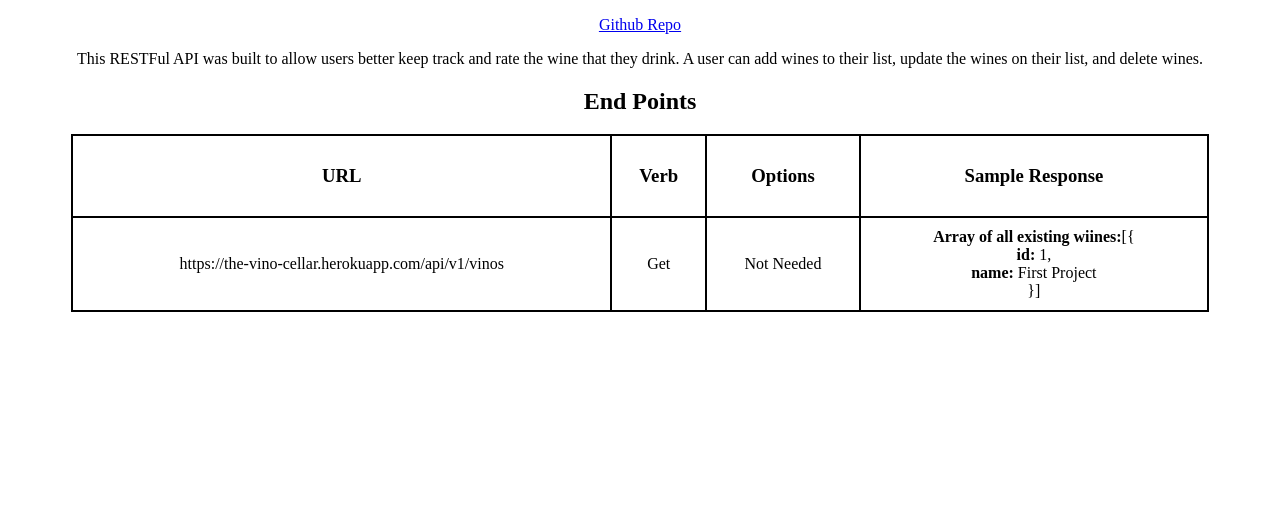
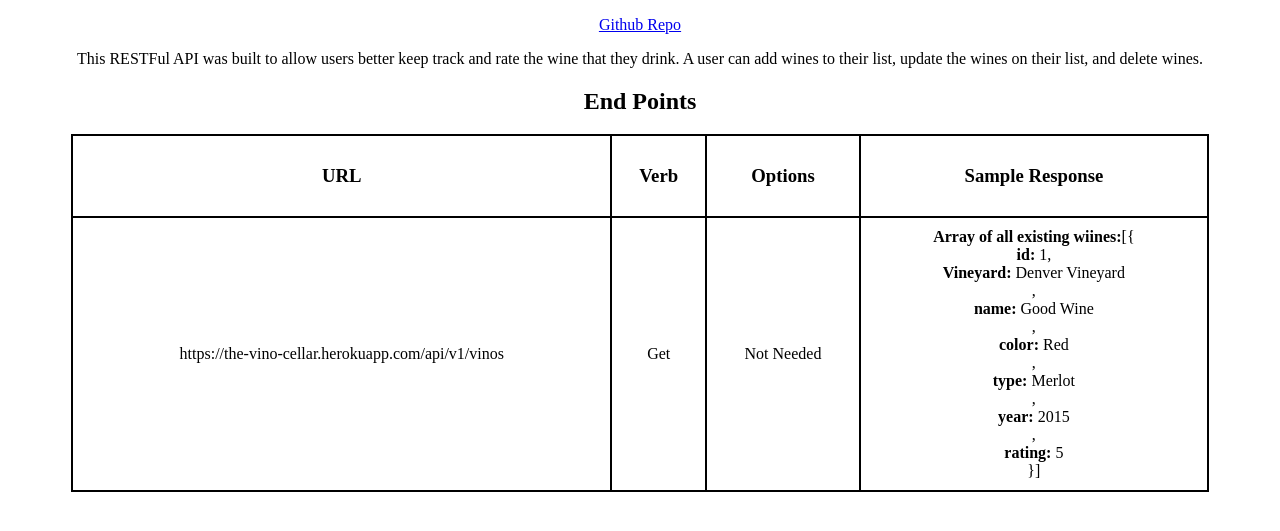
Before and after one commit to colbyallen012/My-Cellar, a website: page Public/index.html in a window 1280 px wide. Shown: the part 105-636 px from the top of the page. Drawn offline with Linux system fonts and the light colour scheme.

Commit message:
add documentation for get request

```diff
--- a/Public/index.html
+++ b/Public/index.html
@@ -23,7 +23,7 @@
           <td>https://the-vino-cellar.herokuapp.com/api/v1/vinos</td>
           <td>Get</td>
           <td>Not Needed</td>
-          <td><strong>Array of all existing wiines:</strong>[{</br><strong>id: </strong> 1,</br><strong>name: </strong>First Project</br>}]</td>
+          <td><strong>Array of all existing wiines:</strong>[{</br><strong>id: </strong> 1,</br><strong>Vineyard: </strong>Denver Vineyard</br>,</br><strong>name: </strong>Good Wine</br>,</br><strong>color: </strong>Red</br>,</br><strong>type: </strong>Merlot</br>,</br><strong>year: </strong>2015</br>,</br><strong>rating: </strong>5</br>}]</td>
         </tr>
       </table>
     </main>
```
